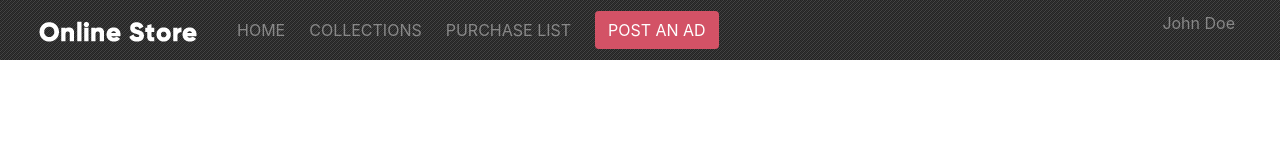
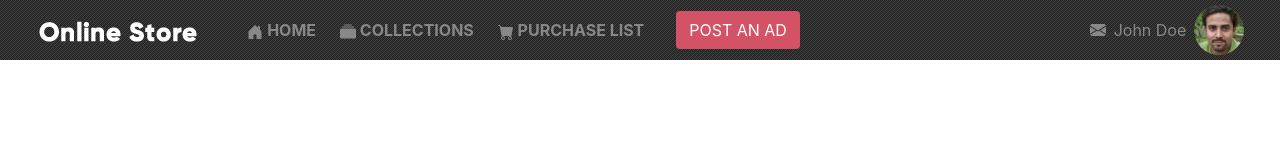
Before and after one commit to chubaquelo/HTML-Online-Store-Capstone, a plain HTML site: page index.html in a window 1280 px wide. Drawn offline with nearby package versions, Linux system fonts and the light colour scheme; a web font is replaced by a local one.

Commit message:
Added responsiveness to header, plus user picture and icons

```diff
--- a/css/style.css
+++ b/css/style.css
@@ -3,6 +3,7 @@
 header {
     background: url("/img/bg.png");
     height: 60px;
+    min-width: 360px;
 }
 
 /* GLOBAL FONTS */
@@ -44,3 +45,31 @@ header {
 .main-color-black{
     color: #383838;
 }
+
+/* GLOBAL OTHER CLASSES */
+
+.cpointer {
+    cursor: pointer;
+}
+
+.bi-envelope-fill {
+    min-width: 1em;
+    min-height: 1em;
+}
+
+.mobile-menu-icon {
+    min-width: 3em;
+    min-height: 3em;
+}
+
+/* HEADER CLASSES */
+
+.main-nav-a:hover {
+    text-decoration: none;
+    color: #D35266;
+}
+
+.user-img-img {
+    height: 50px;
+    width: 50px;
+}
--- a/index.html
+++ b/index.html
@@ -10,28 +10,57 @@
     <link rel="stylesheet" href="./css/style.css">
 </head>
 <body>
-    <header class="container-fluid h-5 d-flex justify-content-evenly align-items-center">
+    <header class="container-fluid h-5 d-flex align-items-center">
+        <!-- ROW IS DIVIDED IN 3 COLUMNS FOR THE HEADER: 2 / 8 / 2 -->
         <div class="row w-100">
-            <div class="col-9 d-flex justify-content-evenly align-items-center">
-                <div class="logo pl-4">
+            <div class="col-7 col-md-3 col-lg-2 d-flex align-items-center">
+                <div class="logo pl-2 pl-md-4 cpointer">
                     <img src="./img/logo.png" alt="Online Store">
                 </div>
+            </div>
+            <div class="d-none col-md-6 col-lg-8 d-md-flex align-items-center">
                  <nav class="p-0 m-0">
-                    <ul class="m-0  d-flex align-items-center">
-                        <li class="d-inline-block main-color-gray mr-4">HOME</li>
-                        <li class="d-inline-block main-color-gray mr-4">COLLECTIONS</li>
-                        <li class="d-inline-block main-color-gray mr-4">PURCHASE LIST</li>
-                        <li class="d-inline-block main-color-gray mr-4"><button class="btn bg-color-pink text-white">POST AN AD</button></li>
+                    <ul class="m-0 p-0 pl-4 d-flex align-items-center">
+                        <li class="d-none d-lg-inline-block mr-4 font-weight-bold text-nowrap">
+                            <svg width="1em" height="1em" viewBox="0 0 16 16" class="bi bi-house-door-fill main-color-gray" fill="currentColor" xmlns="http://www.w3.org/2000/svg">
+                                <path d="M6.5 10.995V14.5a.5.5 0 0 1-.5.5H2a.5.5 0 0 1-.5-.5v-7a.5.5 0 0 1 .146-.354l6-6a.5.5 0 0 1 .708 0l6 6a.5.5 0 0 1 .146.354v7a.5.5 0 0 1-.5.5h-4a.5.5 0 0 1-.5-.5V11c0-.25-.25-.5-.5-.5H7c-.25 0-.5.25-.5.495z"/>
+                                <path fill-rule="evenodd" d="M13 2.5V6l-2-2V2.5a.5.5 0 0 1 .5-.5h1a.5.5 0 0 1 .5.5z"/>
+                              </svg>
+                            <a class="main-nav-a main-color-gray" href="#">HOME</a></li>
+                        <li class="d-none d-lg-inline-block mr-4 font-weight-bold text-nowrap">
+                            <svg width="1em" height="1em" viewBox="0 0 16 16" class="bi bi-collection-fill main-color-gray" fill="currentColor" xmlns="http://www.w3.org/2000/svg">
+                                <path d="M0 13a1.5 1.5 0 0 0 1.5 1.5h13A1.5 1.5 0 0 0 16 13V6a1.5 1.5 0 0 0-1.5-1.5h-13A1.5 1.5 0 0 0 0 6v7z"/>
+                                <path fill-rule="evenodd" d="M2 3a.5.5 0 0 0 .5.5h11a.5.5 0 0 0 0-1h-11A.5.5 0 0 0 2 3zm2-2a.5.5 0 0 0 .5.5h7a.5.5 0 0 0 0-1h-7A.5.5 0 0 0 4 1z"/>
+                              </svg>
+                            <a class="main-nav-a main-color-gray" href="#">COLLECTIONS</a></li>
+                        <li class="d-none d-lg-inline-block mr-4 font-weight-bold text-nowrap">
+                            <svg width="1em" height="1em" viewBox="0 0 16 16" class="bi bi-cart-fill main-color-gray" fill="currentColor" xmlns="http://www.w3.org/2000/svg">
+                                <path fill-rule="evenodd" d="M0 1.5A.5.5 0 0 1 .5 1H2a.5.5 0 0 1 .485.379L2.89 3H14.5a.5.5 0 0 1 .491.592l-1.5 8A.5.5 0 0 1 13 12H4a.5.5 0 0 1-.491-.408L2.01 3.607 1.61 2H.5a.5.5 0 0 1-.5-.5zM5 12a2 2 0 1 0 0 4 2 2 0 0 0 0-4zm7 0a2 2 0 1 0 0 4 2 2 0 0 0 0-4zm-7 1a1 1 0 1 0 0 2 1 1 0 0 0 0-2zm7 0a1 1 0 1 0 0 2 1 1 0 0 0 0-2z"/>
+                              </svg>
+                            <a class="main-nav-a main-color-gray text-nowrap" href="#">PURCHASE LIST</a></li>
+                        <li class="d-inline-block mr-4 text-nowrap"><button class="btn bg-color-pink text-white ml-2">POST AN AD</button></li>
                     </ul>
                 </nav>
             </div>
-            <div class="col-3 main-color-gray text-right">
-                John Doe
+            <div class="col-5 col-md-3 col-lg-2 d-flex align-items-center main-color-gray pl-md-5">
+                    <svg width="1em" height="1em" viewBox="0 0 16 16" class="bi bi-envelope-fill cpointer" fill="currentColor" xmlns="http://www.w3.org/2000/svg">
+                    <path fill-rule="evenodd" d="M.05 3.555A2 2 0 0 1 2 2h12a2 2 0 0 1 1.95 1.555L8 8.414.05 3.555zM0 4.697v7.104l5.803-3.558L0 4.697zM6.761 8.83l-6.57 4.027A2 2 0 0 0 2 14h12a2 2 0 0 0 1.808-1.144l-6.57-4.027L8 9.586l-1.239-.757zm3.436-.586L16 11.801V4.697l-5.803 3.546z"/>
+                    </svg>
+
+                  <span class="cpointer text-nowrap px-2">John Doe</span>
+                  <img class="user-img-img rounded-circle cpointer" src="./img/user-profile.jpg" alt="User profile img">
+                  <svg width="3em" height="3em" viewBox="0 0 16 16" class="mobile-menu-icon bi bi-list cpointer d-md-none pl-2" fill="currentColor" xmlns="http://www.w3.org/2000/svg">
+                    <path fill-rule="evenodd" d="M2.5 11.5A.5.5 0 0 1 3 11h10a.5.5 0 0 1 0 1H3a.5.5 0 0 1-.5-.5zm0-4A.5.5 0 0 1 3 7h10a.5.5 0 0 1 0 1H3a.5.5 0 0 1-.5-.5zm0-4A.5.5 0 0 1 3 3h10a.5.5 0 0 1 0 1H3a.5.5 0 0 1-.5-.5z"/>
+                  </svg>
             </div>
         </div>
 
     </header>
 
+    <main>
+
+    </main>
+
     <script src="https://stackpath.bootstrapcdn.com/bootstrap/4.5.2/js/bootstrap.bundle.min.js" integrity="sha384-LtrjvnR4Twt/qOuYxE721u19sVFLVSA4hf/rRt6PrZTmiPltdZcI7q7PXQBYTKyf" crossorigin="anonymous"></script>
 </body>
 </html>
```
Also changed, not shown: img/user-profile.jpg (added).
